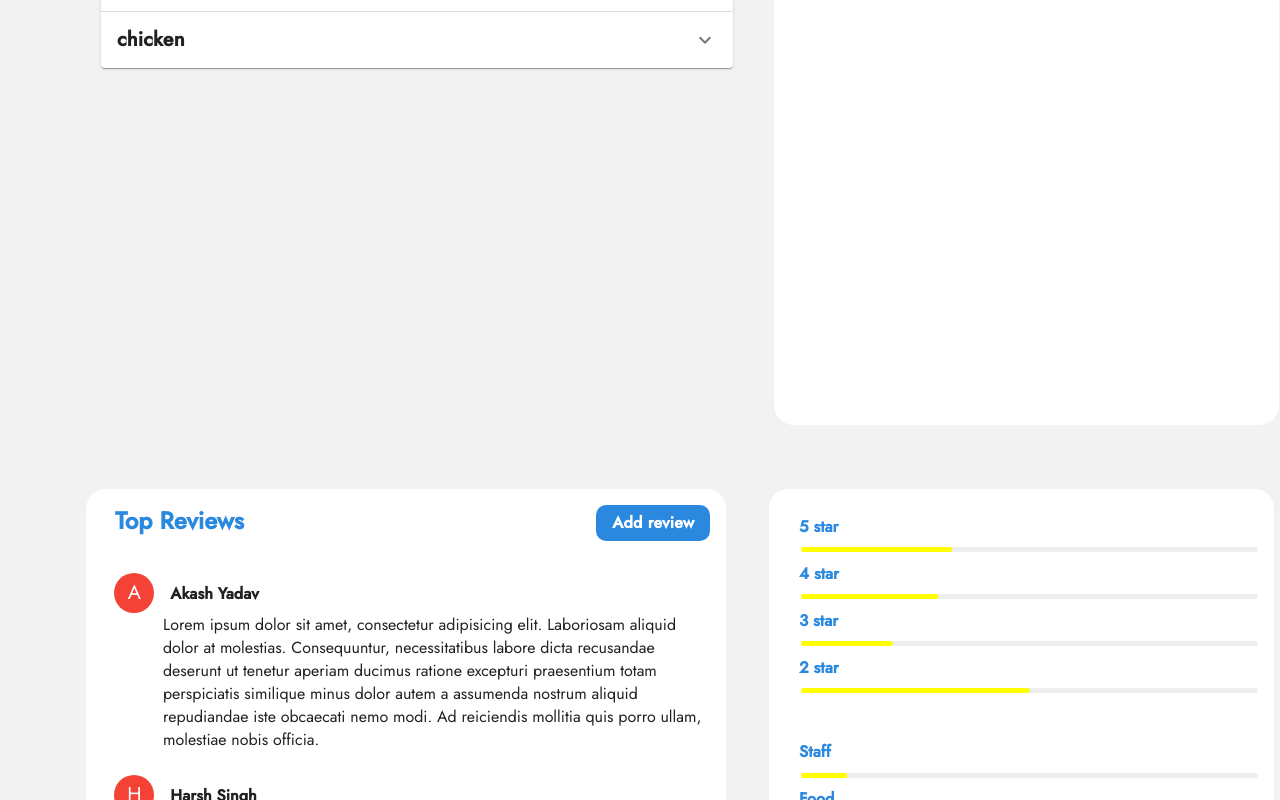
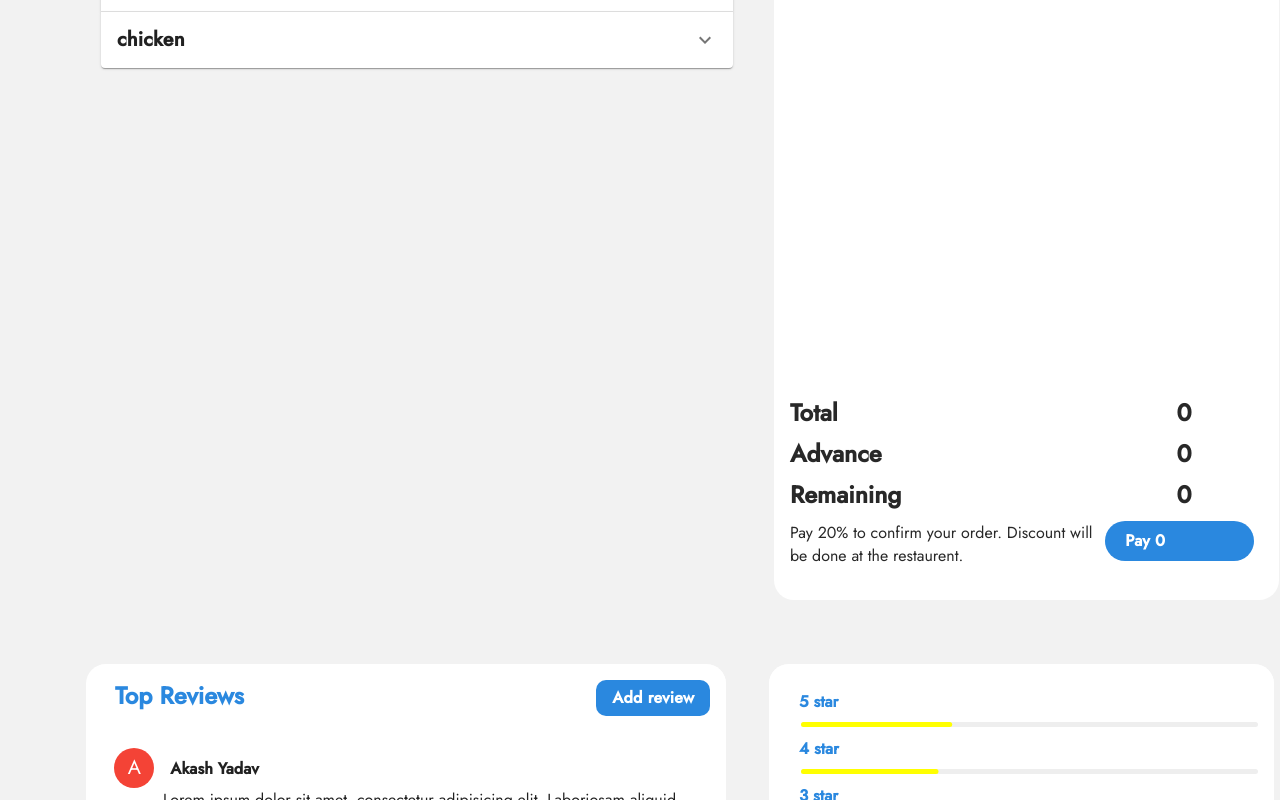
Before and after one commit to akki2104/Dot_Restros, a React (Create React App) app: page /hotelpage/1 in a window 1280 px wide. Shown: the part 980-1780 px from the top of the page. Built offline with nearby package versions, Linux system fonts and the light colour scheme.

Commit message:
add - functionality

```diff
--- a/src/components/Header.jsx
+++ b/src/components/Header.jsx
@@ -1,5 +1,6 @@
 import * as React from 'react';
 import { Link } from "react-router-dom";
+import MenuItem from '@mui/material/MenuItem';
 import "../App.css"
 import { styled, alpha } from '@mui/material/styles';
 import AppBar from '@mui/material/AppBar';
@@ -15,7 +16,7 @@ import Container from '@mui/material/Container';
 import SearchIcon from '@mui/icons-material/Search';
 import InputBase from '@mui/material/InputBase';
 // import Tooltip from '@mui/material/Tooltip';
-import MenuItem from '@mui/material/MenuItem';
+
 // import Divider from '@mui/material/Divider';
 // import AdbIcon from '@mui/icons-material/Adb';
 const pages = ['Home', 'My Orders', 'Contact Us'];
--- a/src/components/Hotelpage.jsx
+++ b/src/components/Hotelpage.jsx
@@ -4,8 +4,6 @@ import Grid from '@mui/material/Grid';
 import Fab from '@mui/material/Fab';
 import { Link, useParams } from "react-router-dom";
 import MenuItem from '@mui/material/MenuItem';
-// import Box from '@mui/material/Box';
-// import { useState } from 'react';
 
 import Card from '@mui/material/Card';
 import CardHeader from '@mui/material/CardHeader';
@@ -16,32 +14,21 @@ import TextField from '@mui/material/TextField';
 
 import DatePick from './Datepick';
 import Timepick from './Timepick';
-// import userEvent from '@testing-library/user-event';
 
 
-
-//accordion for menu items of hotel
 import Accordion from '@mui/material/Accordion';
 import AccordionDetails from '@mui/material/AccordionDetails';
 import AccordionSummary from '@mui/material/AccordionSummary';
 import ExpandMoreIcon from '@mui/icons-material/ExpandMore';
 import AddCircleIcon from '@mui/icons-material/AddCircle';
 import RemoveCircleIcon from '@mui/icons-material/RemoveCircle';
-
 import LinearProgress, { linearProgressClasses } from '@mui/material/LinearProgress';
 import { styled } from '@mui/material/styles';
-// reviews imports
 import Avatar from '@mui/material/Avatar';
-// import IconButton from '@mui/material/IconButton';
 import { red } from '@mui/material/colors';
-// import MoreVertIcon from '@mui/icons-material/MoreVert';
-
 import "../App.css"
 import Hotellist from "./Hotellist"
 import { useState } from 'react';
-// import { Scale } from '@mui/icons-material';
-
-
 
 const BorderLinearProgress = styled(LinearProgress)(({ theme }) => ({
   height: 5,
@@ -55,6 +42,19 @@ const BorderLinearProgress = styled(LinearProgress)(({ theme }) => ({
   },
 }));
 
+const Hotelpage = () => {
+
+  let i = 0;
+  const [expanded, setExpanded] = useState(false);
+  const [plus, setPlus] = useState();
+  const [dishObject, setDishObject] = useState({
+    name: "",
+    qty: "",
+    price: ""
+  });
+  const [dishArray, setDishArray] = useState([])
+  const [sumDish, setsumDish] = useState(true)
+  const [total, setTotal] = useState(0)
 
 
 
@@ -64,32 +64,121 @@ const BorderLinearProgress = styled(LinearProgress)(({ theme }) => ({
 
 
 
+  useEffect(() => {
+    console.log("ultra first dishobject", dishObject)
+    if (dishObject.name !== "") {
+      console.log("changed dish object ", dishObject);
+      let existing = false;
+      dishArray.forEach(obj => {
+
+        if (obj.name === dishObject.name) {
+          return existing = true;
+        }
+
+
+      })
+
+      if (existing) {
+        const newdishArray = dishArray.map(obj => {
+
+          if (obj.name === dishObject.name) {
+            console.log("matched dishobject", dishObject)
+            console.log("corresponding matched disharray", dishArray)
+
+            if (plus) return { ...obj, qty: (obj.qty) + 1 };
+            else return { ...obj, qty: obj.qty - 1 }
+          }
 
 
 
-const Hotelpage = () => {
+          else { console.log("corresponding not matched disharray", dishArray); return obj };
+        });
+        console.log("the new array this disharray", newdishArray)
+
+        setDishArray(newdishArray);
+        console.log("the disharray after setting to observe", dishArray)
+      } else {
+        setDishArray(
+          [
+            ...dishArray,
+            dishObject
+          ]
+        )
+      }
+    }
+  }, [plus, dishObject])
 
 
 
 
 
-  let i = 0;
-  // const dishtype = document.querySelectorAll('[id^="dishtype"]');
+  useEffect(() => {
+
+    setTotal(0)
+
+    dishArray.forEach((obj => {
+      setTotal(total + (Number(obj.price) * Number(obj.qty)))
+    }))
 
 
-  const [expanded, setExpanded] = React.useState(false);
-  // const [qtty, setQty] = React.useState(1);
-  const [dishObject, setDishObject] = React.useState({
-    name: "",
-    qty: "",
-    price: ""
-  });
-  const [dishArray, setDishArray] = React.useState([])
-  // const [newArray, setnewArray] = React.useState([])
 
-  const handleChange = (panel) => (event, isExpanded) => {
-    setExpanded(isExpanded ? panel : false);
-  };
+
+
+
+
+    const summary = dishArray.map((dish) => {
+
+      return (
+        <Grid sx={{ textAlign: "center", color: "#282828", marginBottom: "2%" }} container >
+          <Grid xs={4}>
+            <Typography variant="h7" fontWeight="400" >
+              {dish.name}
+
+            </Typography>
+          </Grid>
+          <Grid xs={4}>
+            <Typography variant="h7" fontWeight="400" >
+              {dish.qty}
+
+            </Typography>
+          </Grid>
+          <Grid xs={4}>
+            <Typography variant="h7" fontWeight="400" >
+              {dish.price}
+
+            </Typography>
+          </Grid>
+
+        </Grid>
+      )
+
+    })
+    setsumDish(summary)
+
+
+
+
+
+    // eslint-disable-next-line
+  }, [dishArray])
+
+
+
+
+  const takeValue = (v) => {
+    // console.log(v.target.value)
+
+  }
+  const getDate = (v) => {
+    // console.log(v.$D)
+    // console.log(v.$M + 1)
+    // console.log(v.$y)
+  }
+  const getTime = (v) => {
+    // console.log(v.$H)
+    // console.log(v.$m)
+  }
+
 
   const { id } = useParams()
 
@@ -99,116 +188,9 @@ const Hotelpage = () => {
     )
   })
 
-  const [sumDish, setsumDish] = useState()
-
-  // useEffect(() => {
-  //   const arr = Object.keys(hotel.menu).map((item) => {
-  //     console.log(item.name,item.price)
-  //     return {
-  //       name: item.name,
-  //       price:item.price,
-  //       qty:0
-  //     }
-  //   })
-  //   setnewArray(arr)
-  //   console.log(Object.keys(hotel.menu))
-  //   console.log("hello rutwik" , arr);
-  // }, [])
-
-
-
-  useEffect(() => {
-
-
-    const summary = dishArray.map((dish, index) => {
-      return (
-        <Grid sx={{ textAlign: "center", color: "#282828", marginBottom: "2%" }} container >
-          <Grid xs={4}>
-            <Typography variant="h7" fontWeight="700" >
-              {dish.name}
-
-            </Typography>
-          </Grid>
-          <Grid xs={4}>
-            <Typography variant="h7" fontWeight="700" >
-              {dish.qty}
-
-            </Typography>
-          </Grid>
-          <Grid xs={4}>
-            <Typography variant="h7" fontWeight="700" >
-              {dish.price}
-
-            </Typography>
-          </Grid>
-
-        </Grid>
-      )
-    })
-    setsumDish(summary)
-
-    console.log("..........")
-
-    console.log(dishArray)
-    console.log(summary)
-
-
-  }, [dishArray])
-
-  useEffect(() => {
-    if (dishObject) {
-      setDishArray(
-        [
-          ...dishArray,
-          dishObject
-        ]
-      )
-    }
-  }, [dishObject])
-
-
-
-
-
-
-
-
-  // const dishDetails=(name,qty)=>{
-  //   console.log(dishtype)
-  //   // if(dishtype.innerHTML===name){
-  //   //   console.log("macthing")
-  //   // }
-  //   console.log(name)
-  //   console.log(qty)
-  // }
-
-
-  console.log(hotel)
-  console.log(Object.values(Object.values(hotel.menu)[0]))
-  console.log(Object.values(Object.values(hotel.menu)[1]))
-  console.log(Object.values(Object.values(hotel.menu)[2]))
-
-  // let name, value;
-  const takeValue = (v) => {
-
-    // console.log(name)
-
-    console.log(v.target.value)
-
-  }
-  const getDate = (v) => {
-    // setDate(currDate)
-    console.log(v.$D)
-    console.log(v.$M + 1)
-    console.log(v.$y)
-  }
-  const getTime = (v) => {
-    console.log(v.$H)
-    console.log(v.$m)
-  }
-
-
-
+  const handleChange = (panel) => (event, isExpanded) => {
+    setExpanded(isExpanded ? panel : false);
+  };
 
 
   return (
@@ -516,7 +498,6 @@ const Hotelpage = () => {
 
             {Object.keys(hotel.menu).map((item, index) => {
               const panel = "panel" + String(index + 1)
-              console.log(panel)
               return (
                 <Accordion expanded={expanded === panel} onChange={handleChange(panel)}>
                   <AccordionSummary
@@ -546,51 +527,45 @@ const Hotelpage = () => {
 
                             <AddCircleIcon
                               onClick={() => {
-                                // console.log(e)
-                                // const {name,qty}=[dishObject]
+                                setPlus(true)
+
+                                setDishObject({
+                                  name: String(type),
+                                  qty: 1,
+                                  price: String(Object.values(Object.values(hotel.menu)[k])[index])
+                                })
+                                console.log("dishobject near icon", dishObject)
 
 
 
-                                console.log("cliced")
-                                if (dishID === "dishtype" + String(type)) {
-                                  // console.log(dishID)
-
-                                  // console.log(qtty)
-
-                                  setDishObject({
-                                    name: type,
-                                    qty: String(1),
-                                    price: String(Object.values(Object.values(hotel.menu)[k])[index])
-                                  })
+                              }
+                              }
+                              // }
 
 
-
-
-                                  // console.log(dishObject)
-                                  console.log(dishArray)
-                                  // (oldValues) => {
-                                  // if (dishObject.name !== "") {
-                                  //   return [...oldValues, dishObject]
-                                  // }
-
-
-
-                                  // }
-                                }
-                              }
-                              }
                               fontSize='large' sx={{
                                 '&:hover': {
 
                                   color: "#2a8fff"
                                 }, cursor: "pointer", color: '#2a88df'
                               }} />{ }
-                            <RemoveCircleIcon fontSize='large' sx={{
-                              '&:hover': {
+                            <RemoveCircleIcon onClick={() => {
+                              setPlus(false)
+                              setDishObject({
+                                name: String(type),
+                                qty: 1,
+                                price: String(Object.values(Object.values(hotel.menu)[k])[index])
+                              })
+                              console.log("dishobject near icon", dishObject)
 
-                                color: "#2a8fff"
-                              }, cursor: "pointer", color: '#2a88df'
-                            }} />
+
+                            }}
+                              fontSize='large' sx={{
+                                '&:hover': {
+
+                                  color: "#2a8fff"
+                                }, cursor: "pointer", color: '#2a88df'
+                              }} />
                           </Grid>
                         </Grid>
                       </AccordionDetails>
@@ -608,7 +583,7 @@ const Hotelpage = () => {
           </div>
         </Grid>
         <Grid item xs={12} md={4} >
-          <Card sx={{ padding: "0% ", marginLeft: "6%", width: '505px', height: '525px', borderRadius: '20px', boxShadow: 0 }}>
+          <Card sx={{ padding: "0% ", marginLeft: "6%", width: '505px', height: '700px', borderRadius: '20px', boxShadow: 0, display: "flex", flexDirection: "column" }}>
             <CardHeader
 
               sx={{ backgroundColor: "#2A88DF", borderRadius: "20px", color: "white" }}
@@ -640,9 +615,90 @@ const Hotelpage = () => {
               }
             />
 
-            <CardContent>
+            <CardContent sx={{ maxHeight: "470px", overflow: "auto" }} >
               {sumDish}
             </CardContent>
+            <CardContent sx={{ color: "#2a88df", marginTop: "auto" }} >
+
+              <Grid sx={{ color: "#282828", marginBottom: "2%" }} container >
+                <Grid xs={4}>
+                  <Typography variant="h5" fontWeight="700" >
+                    Total
+
+                  </Typography>
+                </Grid>
+
+                <Grid sx={{ marginLeft: "auto", textAlign: "center" }} xs={4}>
+                  <Typography variant="h5" fontWeight="700" >
+                    {total}
+
+                  </Typography>
+                </Grid>
+
+              </Grid>
+              <Grid sx={{ color: "#282828", marginBottom: "2%" }} container >
+                <Grid xs={4}>
+                  <Typography variant="h5" fontWeight="700" >
+                    Advance
+
+                  </Typography>
+                </Grid>
+
+                <Grid sx={{ marginLeft: "auto", textAlign: "center" }} xs={4}>
+                  <Typography variant="h5" fontWeight="700" >
+                    {0.2 * total}
+
+                  </Typography>
+                </Grid>
+
+              </Grid>
+              <Grid sx={{ color: "#282828", marginBottom: "2%" }} container >
+                <Grid xs={4}>
+                  <Typography variant="h5" fontWeight="700" >
+                    Remaining
+                  </Typography>
+                </Grid>
+
+                <Grid sx={{ marginLeft: "auto", textAlign: "center" }} xs={4}>
+                  <Typography variant="h5" fontWeight="700" >
+                    {total - (0.2 * total)}
+
+                  </Typography>
+                </Grid>
+
+              </Grid>
+              <Grid sx={{ color: "#282828", marginBottom: "2%" }} container >
+                <Grid xs={8}>
+                  <Typography variant="h7" fontWeight="400" >
+                    Pay 20% to confirm your order. Discount will be done at the restaurent.
+                  </Typography>
+                </Grid>
+
+                <Grid sx={{ marginLeft: "auto", textAlign: "center" }} xs={4}>
+
+                  <Link sx={{ justifyContent: "center" }} to="/register" >
+                    <MenuItem className='logsin_big' sx={{
+                      textAlign: "center",
+                      color: '#fff',
+                      backgroundColor: "#2A88DF",
+                      borderRadius: "20px",
+                      padding: "8px 20px 8px 20px",
+
+                      fontFamily: 'Jost',
+                      fontWeight: '700',
+                      mr: '5.5%',
+                      '&:hover': {
+                        backgroundColor: '#2475bf',
+                      }
+                    }} >Pay {0.2 * total} </MenuItem></Link>
+
+
+                </Grid>
+
+              </Grid>
+
+            </CardContent>
+
 
 
           </Card>
```
